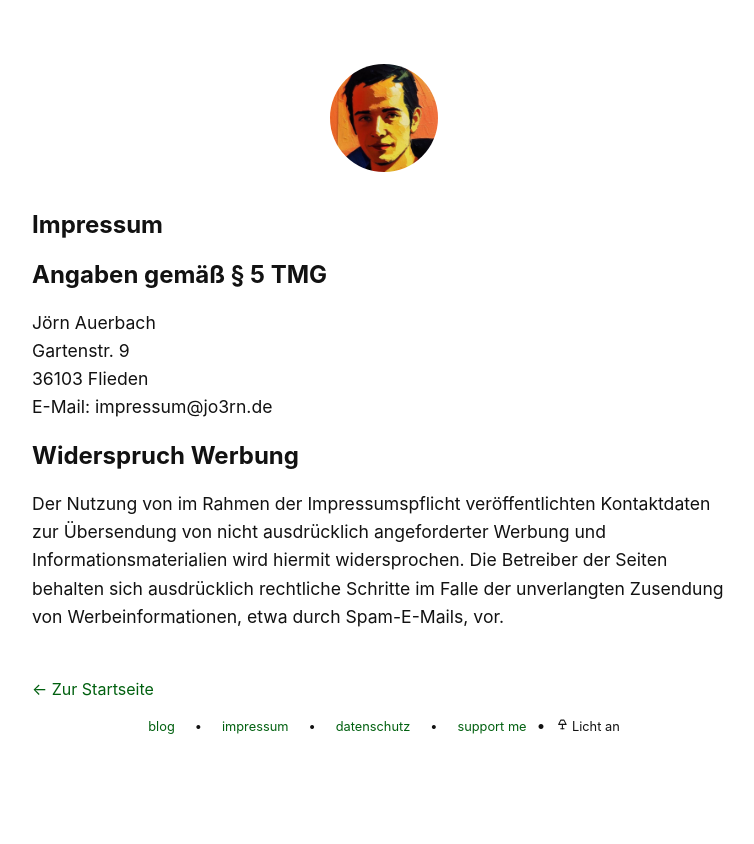
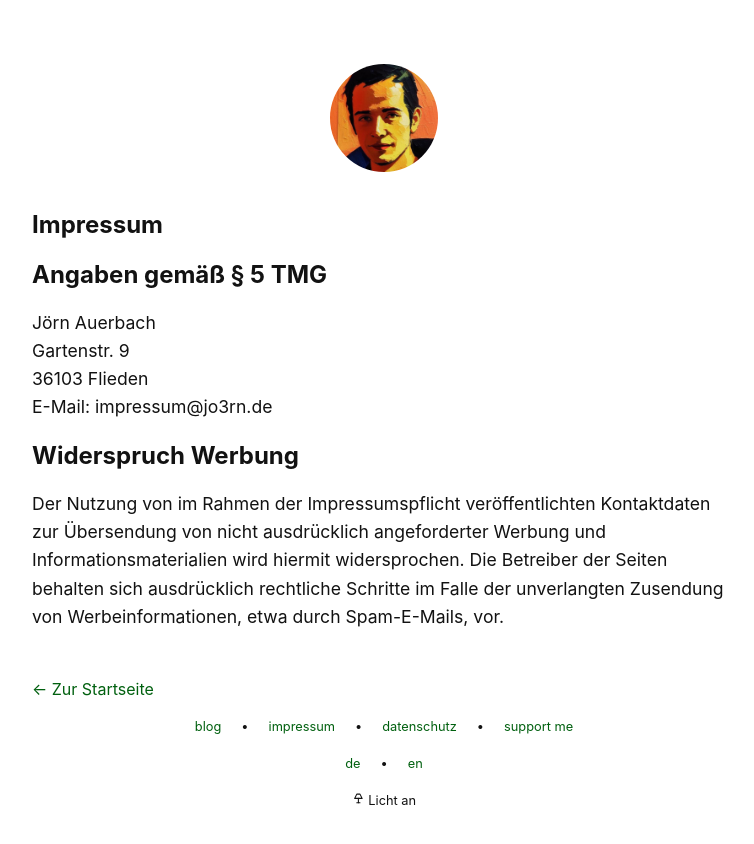
Before and after one commit to jo3rn/jo3rn.de, a Next.js app: page /imprint in a window 1280 px wide. Shown: the top 844 px of the page, without its empty margins (256-1010 px from the left). Built offline with nearby package versions, Linux system fonts and the light colour scheme.

Commit message:
Add minimum language support able to switch between German and English by url, toggle in footer

```diff
--- a/components/layout.js
+++ b/components/layout.js
@@ -1,5 +1,6 @@
 import Head from "next/head";
 import Image from "next/image";
+import { useRouter } from "next/router";
 import { useTheme } from 'next-themes'
 import { useEffect, useState } from 'react'
 import { TbLamp, TbLampOff } from "react-icons/tb";
@@ -13,7 +14,9 @@ export const siteTitle = "jo3rn.de - utilize technology";
 export default function Layout({ children, home, blogPost }) {
   const { theme, setTheme } = useTheme()
   const [mounted, setMounted] = useState(false)
+  const router = useRouter();
   useEffect(() => setMounted(true), [])
+
   return (
     <div className={styles.container}>
       <Head>
@@ -87,9 +90,24 @@ export default function Layout({ children, home, blogPost }) {
           <li>
             <a href="https://ko-fi.com/jo3rn">support me</a>
           </li>
+        </ul>
+
+        <ul>
+        {router.locales.map((locale, index) => (
+          <>
+            {index > 0 ? <li>•</li> : ""}
+            <li key= {locale}>
+
+              <Link href={router.asPath} locale={locale}>
+                {locale}
+              </Link>
+            </li>
+          </>
+          ))}
+        </ul>
+
         { mounted && (
-            <>
-            •
+          <ul>
             {theme == 'light' ? (
               <li className={styles.themeToggle} onClick={() => setTheme('dark')}>
                 <TbLampOff /> Licht aus
@@ -99,9 +117,8 @@ export default function Layout({ children, home, blogPost }) {
                 <TbLamp /> Licht an
               </li>
             )}
-            </>
+          </ul>
         )}
-        </ul>
       </footer>
     </div>
   );
--- /dev/null
+++ b/next.config.js
@@ -0,0 +1,8 @@
+module.exports = {
+    i18n: {
+      // These are all the locales you want to support in your application
+      locales: ['de', 'en'],
+      // This is the default locale you want to be used when visiting a non-locale prefixed path e.g. `/hello`
+      defaultLocale: 'de',
+    },
+  }
```
Also changed, not shown: pages/index.js (+8 -5 lines). Lines whose indentation alone changed are shown as unchanged.
